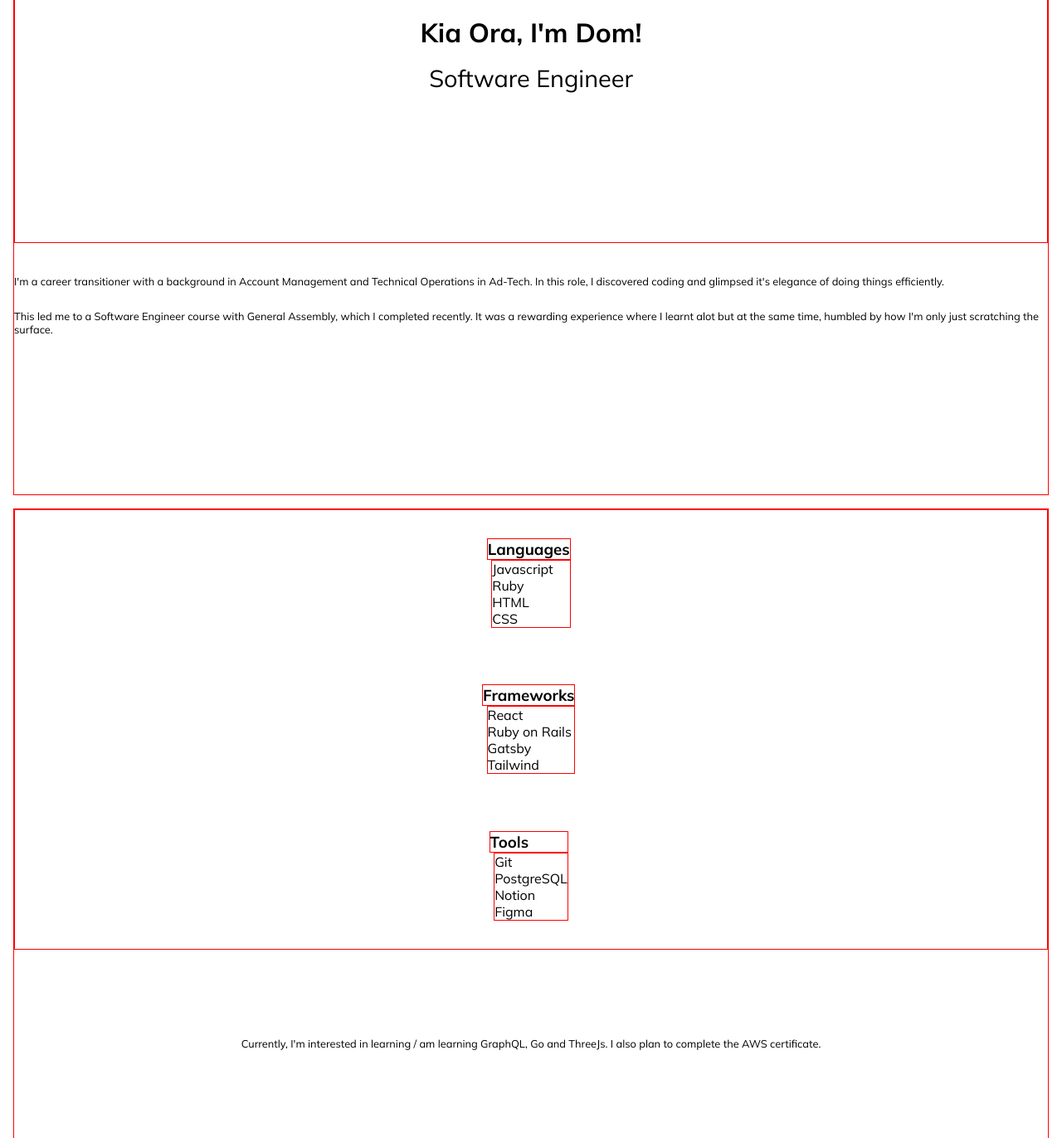
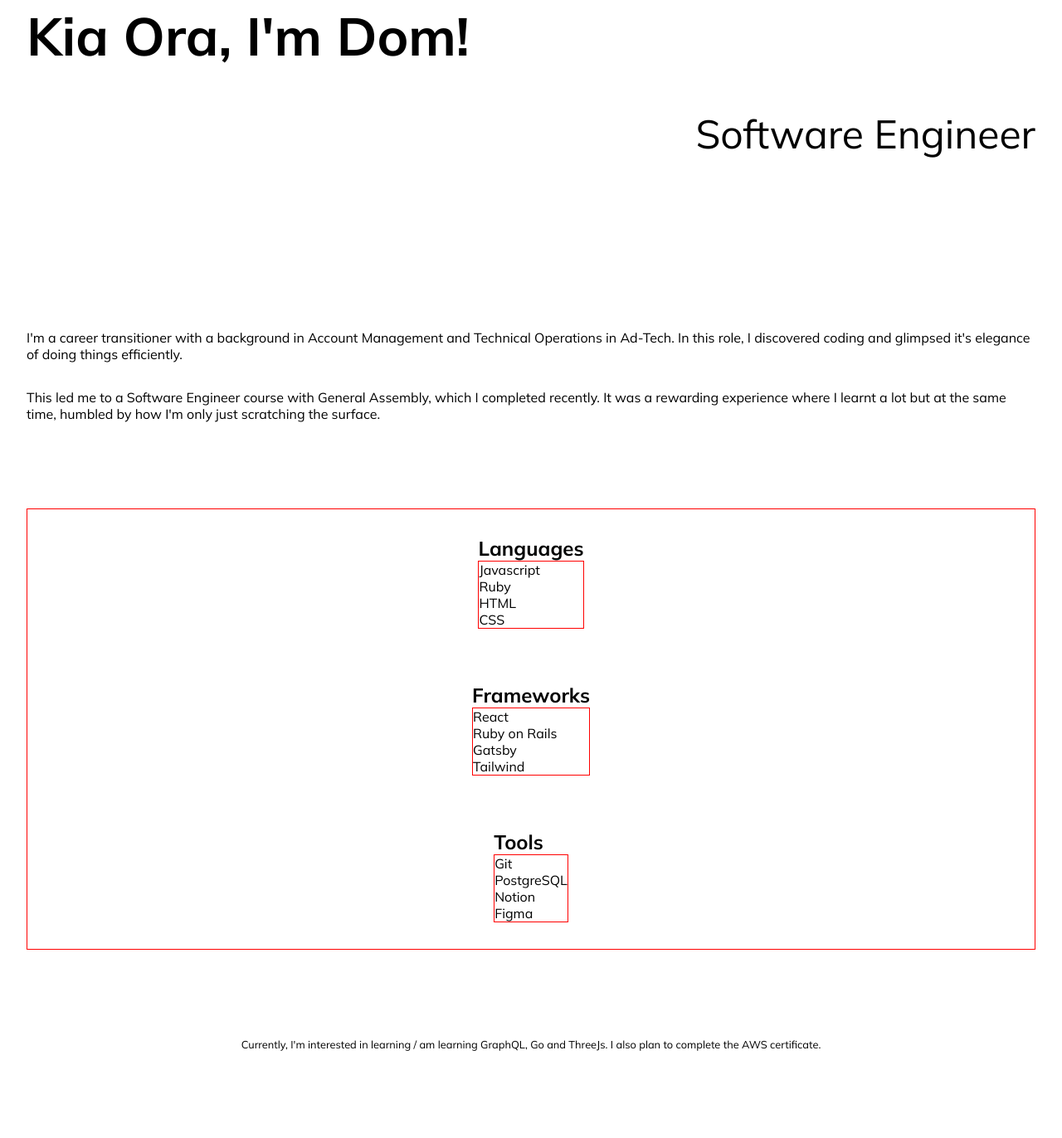
Before and after one commit to Griffy92/my-website, a Gatsby site: page / in a window 1280 px wide. Shown: the part 179-1551 px from the top of the page at 83% size. Built offline with nearby package versions, Linux system fonts and the light colour scheme; Gatsby itself is replaced by a stand-in of ours.

Commit message:
refactored intro css

```diff
--- a/src/components/intro.jsx
+++ b/src/components/intro.jsx
@@ -7,9 +7,7 @@ const Intro = () => {
 
             <div className="greeting">
                 <h1>Kia Ora, I'm Dom!</h1>
-                <h2>
-                    Software Engineer
-                </h2>
+                <h2>Software Engineer</h2>
             </div>
 
             <div className="about-me">
@@ -18,7 +16,7 @@ const Intro = () => {
                 </p>
 
                 <p>
-                    This led me to a Software Engineer course with General Assembly, which I completed recently. It was a rewarding experience where I learnt alot but at the same time, humbled by how I'm only just scratching the surface.
+                    This led me to a Software Engineer course with General Assembly, which I completed recently. It was a rewarding experience where I learnt a lot but at the same time, humbled by how I'm only just scratching the surface.
                 </p>
 
             </div>
--- a/src/components/skills.jsx
+++ b/src/components/skills.jsx
@@ -6,7 +6,7 @@ const Skills = () => {
         <div id="skills">
             <div className="skills-list">
                 <div>
-                    <h3>Languages</h3>
+                    <h2>Languages</h2>
                     <ul>
                         <li>Javascript</li>
                         <li>Ruby</li>
@@ -15,7 +15,7 @@ const Skills = () => {
                     </ul>
                 </div>
                 <div>
-                    <h3>Frameworks</h3>
+                    <h2>Frameworks</h2>
                     <ul>
                         <li>React</li>
                         <li>Ruby on Rails</li>
@@ -24,7 +24,7 @@ const Skills = () => {
                     </ul>
                 </div>
                 <div>
-                    <h3>Tools</h3>
+                    <h2>Tools</h2>
                     <ul>
                         <li>Git</li>
                         <li>PostgreSQL</li>
--- a/src/styles/index.scss
+++ b/src/styles/index.scss
@@ -1,58 +1,83 @@
 @import url('https://fonts.googleapis.com/css2?family=Mulish:ital,wght@0,400;0,700;1,700&display=swap');
+
 
 * {
     box-sizing: border-box;
     padding: 0;
     margin: 0;
     font-family: 'Mulish', sans-serif;
+
+    body {
+        max-width: 1440px;
+        margin: 1em;
+    }
 }
 
-body {
-    margin: .5em;
+$h1-size: 4em;
+$h2-size: 3em;
+$text-size: 1em;
+$big-text-size: 2em;
+
+@mixin font-sizes {
+    h1 {
+        font-size: $h1-size;
+    }
+
+    h2 {
+        font-size :$h2-size;
+    }
+
+    p {
+        font-size: $text-size;
+    }
+
+    .big-text {
+        font-size: $big-text-size
+    }
 }
 
 @mixin container {
     height: 95vh;
     display: flex;
     flex-direction: column;
-    border: 1px solid red;
     margin: 1em 0 1em 0;
 }
 
 #intro {
     @include container;
+    @include font-sizes;
+
+    .greeting, .about-me {
+        display: flex;
+        flex-direction: column;
+    }
 
     .greeting {
-        flex-basis: 60%;
-        border: 1px solid red;
-        display: flex;
-        flex-direction: column;
+        height: 60vh;
         justify-content: center;
-        align-items: center;
 
         h1 {
-            font-size: 2em;
+            margin-top: 1em;
+            text-align: start;
         }
 
         h2 {
-            margin-top: .6em;
-            font-size: 1.8em;
+            margin-top: 1em;
             font-weight: 300;
+            text-align: end;
         }
     }
 
     .about-me {
-        flex-basis: 40%;
-        display: flex;
-        flex-direction: column;
+        height: 40vh;
+        justify-content: center;
 
         p {
             margin: 1em 0em 1em 0em;
-            font-size: .8em;
         }
 
         p:first-of-type {
-            margin-top: 3em;
+            margin-top: 2em;
         }
     }
 }
```
